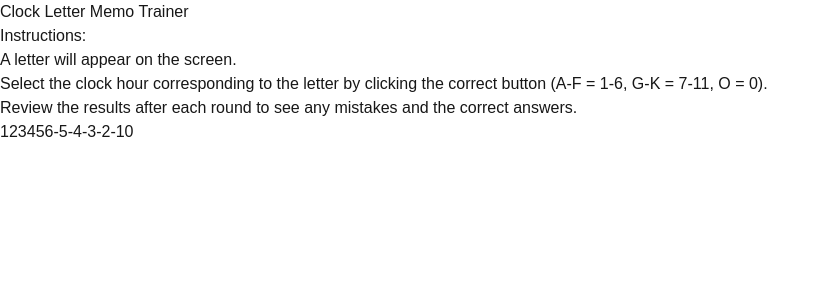
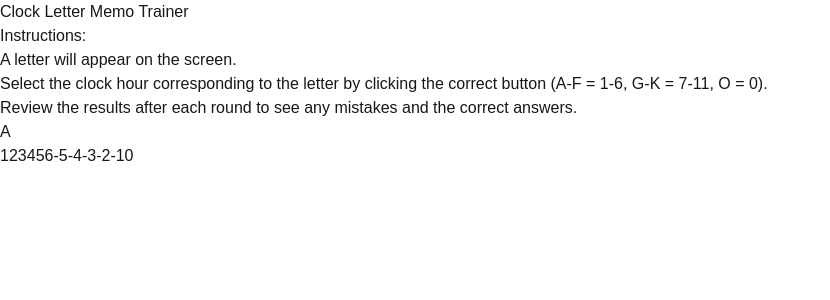
Before and after one commit to KittatamSaisaard/clock-letter-memo-trainer, a Next.js app: page / in a window 1280 px wide. Shown: the top 300 px of the page, without its empty margins (0-830 px from the left). Built offline with nearby package versions, Linux system fonts and the light colour scheme.

Commit message:
Added letter placeholder

```diff
--- a/src/app/page.tsx
+++ b/src/app/page.tsx
@@ -31,8 +31,11 @@ export default function Home() {
         </ul>
       </div>
 
+      {/* Letter */}
+      <div className="text-5xl m-5">A</div>
+
       {/* Buttons */}
-      <div id="buttons-container" className="relative w-[300px] h-[300px] mt-12 flex items-center justify-center">
+      <div className="relative w-[300px] h-[300px] mt-12 flex items-center justify-center">
 
       {
         correctAnswers.map((number, index) => {
```
